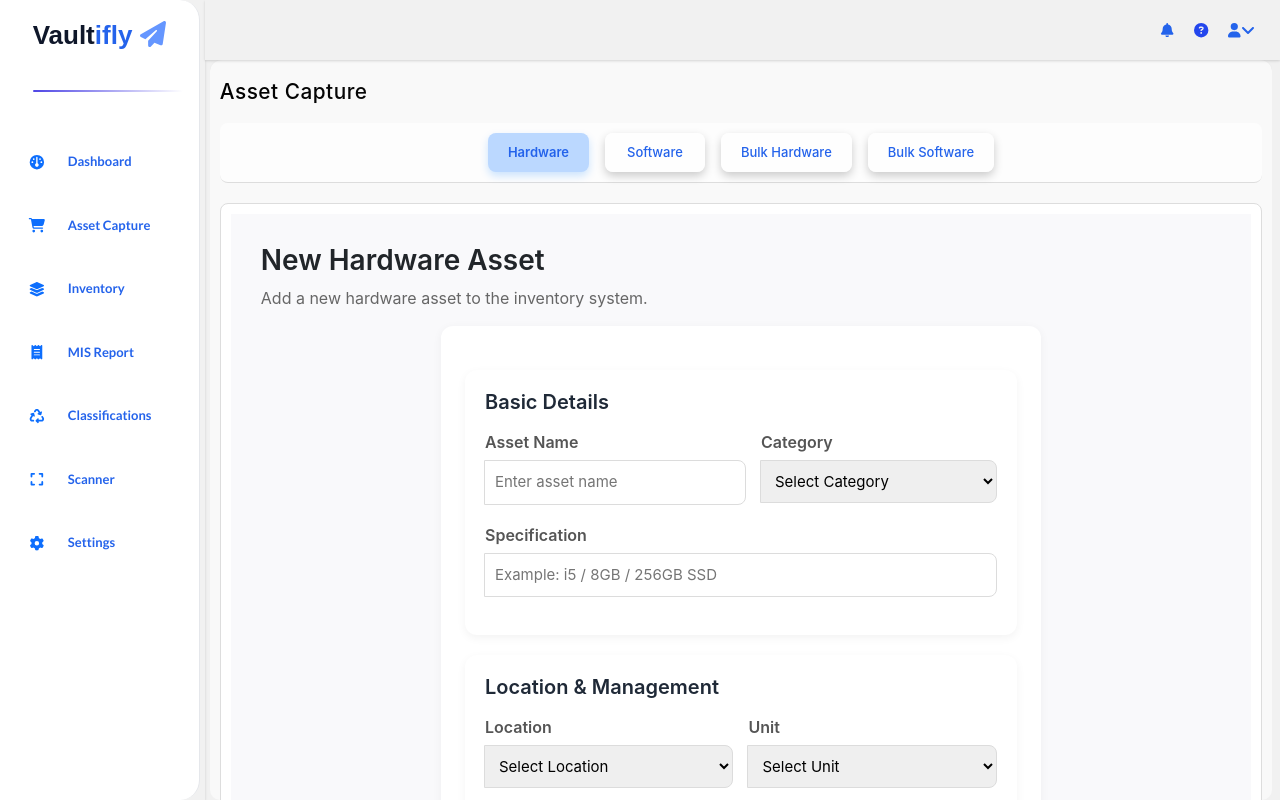
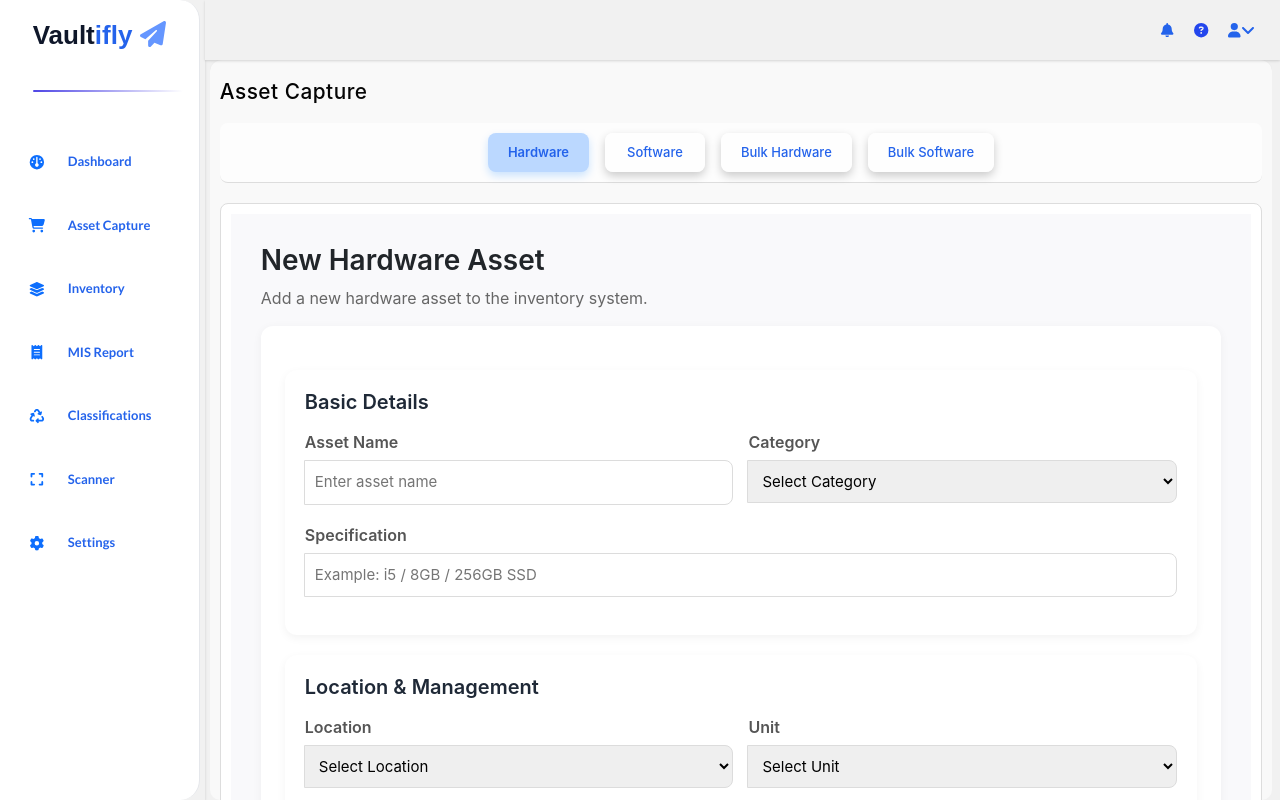
Before and after one commit to AnujNdas/Asset-manager-new, a React (Create React App) app in the folder frontend/: page /assetCapture in a window 1280 px wide. Built offline with nearby package versions, Linux system fonts and the light colour scheme; no server answers; sample sign-in values are in the browser's storage.

Commit message:
Update Scanner.css

```diff
--- a/frontend/src/Page_styles/Scanner.css
+++ b/frontend/src/Page_styles/Scanner.css
@@ -80,7 +80,7 @@
   border-radius: 12px;
   padding: 1.5rem;
   box-shadow: 0 2px 10px rgba(0, 0, 0, 0.05);
-  max-width: 600px;
+  /* max-width: 600px; */
   margin: 0 auto;
 }
 
```
